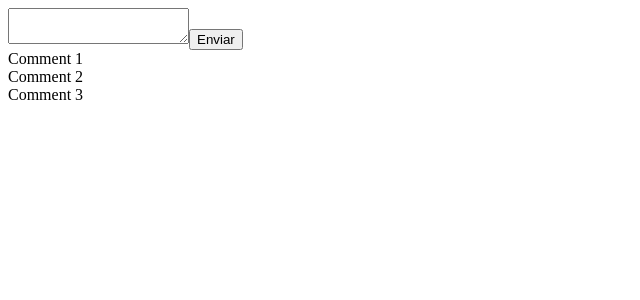
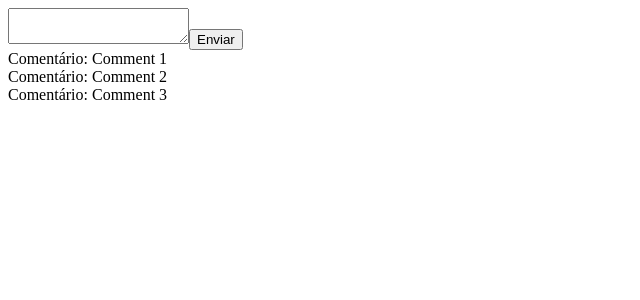
Before and after one commit to vitor7001/comentarios, a React (Create React App) app: page / in a window 1280 px wide. Shown: the top 300 px of the page, without its empty margins (0-640 px from the left). Built offline with nearby package versions, Linux system fonts and the light colour scheme.

Commit message:
Componentização da aplicação e props

```diff
--- a/src/App.js
+++ b/src/App.js
@@ -1,9 +1,12 @@
 import React, { Component } from 'react';
+
+import Comments from './Comments'
+
+import NewComment from './NewComment'
 
 class App extends Component {
 
   state = {
-    newComment : '',
     comments : [
       'Comment 1',
       'Comment 2',
@@ -11,36 +14,23 @@
     ]
   }
 
-  sendComment =() =>{
+  sendComment = comment =>{
     this.setState({
-      comments: [...this.state.comments, this.state.newComment],
-      newComment: ''
+      comments: [...this.state.comments, comment]
     })
   }
 
-  handleChange = event =>{
-    this.setState({
-      newComment: event.target.value
-    })
-  }
+
 
   render(){
   return (
     <div>
       { /* NOVO COMENTARIO */ }
-      <div>
-        <textarea value={this.state.newComment} onChange={this.handleChange}></textarea>
-        <button onClick={this.sendComment}>Enviar</button>
-        { /*this.state.newComment */}
-      </div>
+
+      <NewComment sendComment={this.sendComment}/>
 
       { /* COMENTARIOS */ }
-      <div>
-        { this.state.comments.map( c => {
-          return <div>{c}</div>
-        } )}
-
-      </div>
+     <Comments comments={this.state.comments}/>
 
     </div>
 
--- /dev/null
+++ b/src/Comment.js
@@ -0,0 +1,11 @@
+import React, { Component } from 'react'
+
+class Comment extends Component{
+    render(){
+        return(
+            <div>Comentário: {this.props.c}</div>
+        )
+    }
+}
+
+export default Comment
--- /dev/null
+++ b/src/Comments.js
@@ -0,0 +1,14 @@
+import React, { Component } from 'react'
+
+
+import Comment from './Comment'
+class Comments extends Component {
+    render() {
+        return (
+            <div>
+                {this.props.comments.map(c => <Comment c={c} />)}
+            </div>
+        )
+    }
+}
+export default Comments
--- /dev/null
+++ b/src/NewComment.js
@@ -0,0 +1,33 @@
+import React, { Component } from 'react'
+
+class NewComment extends Component {
+
+    state ={
+        newComment : ''
+    }
+
+    handleChange = event =>{
+        this.setState({
+          newComment: event.target.value
+        })
+      }
+
+    sendComment = () =>{
+        this.props.sendComment(this.state.newComment)
+        this.setState({
+            newComment : ''
+        })
+    }
+
+    render() {
+        return (
+            <div>
+                <textarea value={this.state.newComment} onChange={this.handleChange}></textarea>
+                <button onClick={this.sendComment}>Enviar</button>
+                { /*this.state.newComment */}
+            </div>
+        )
+    }
+}
+
+export default NewComment
```
